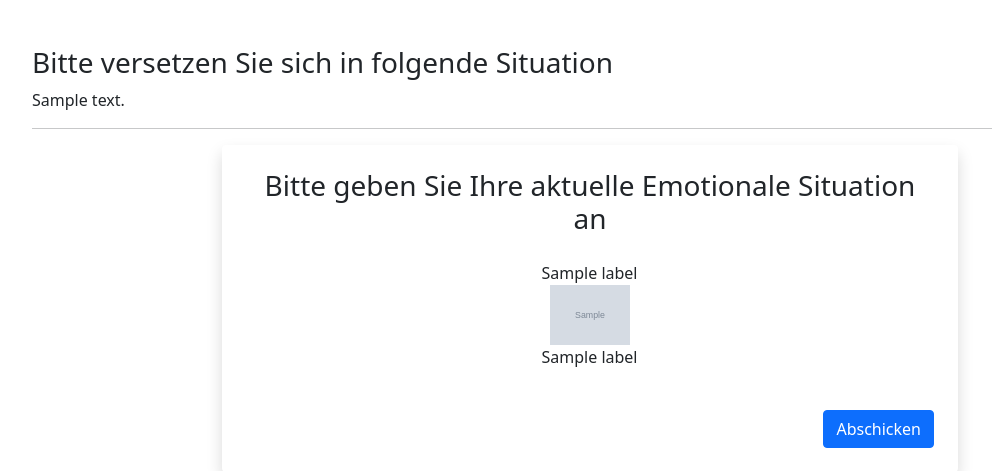
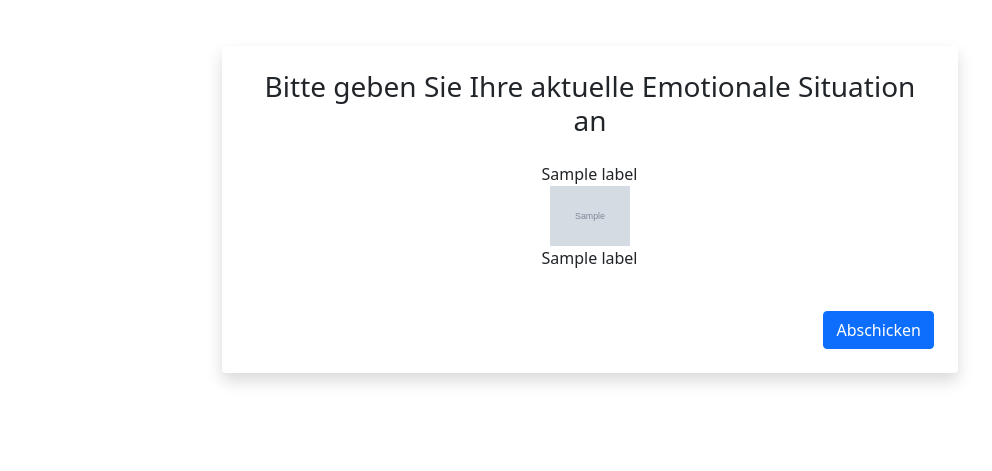
Before and after one commit to Kigstn/master-thesis, a Python web app: template app/templates/after_use_case_emotion.html in a window 1280 px wide. Shown: the part 54-525 px from the top of the page, without its empty margins (50-1042 px from the left). Run offline with Jinja, Linux system fonts and the light colour scheme; the template is opened without the code that fills it: most values are stand-ins (such as "Sample title", 1, 10 or a date in 2020); grey boxes marked "Sample" are stand-in pictures.

Commit message:
fix various bugs

```diff
--- a/app/templates/after_use_case_emotion.html
+++ b/app/templates/after_use_case_emotion.html
@@ -3,10 +3,6 @@
 {% block content %}
 
 <div class="container">
-    <h3> Bitte versetzen Sie sich in folgende Situation </h3>
-    <p> {{ use_case_text }} </p>
-    <hr>
-
     <div class="multisteps-form">
         <div class="row">
             <div class="col-12 col-lg-8 m-auto">
```
